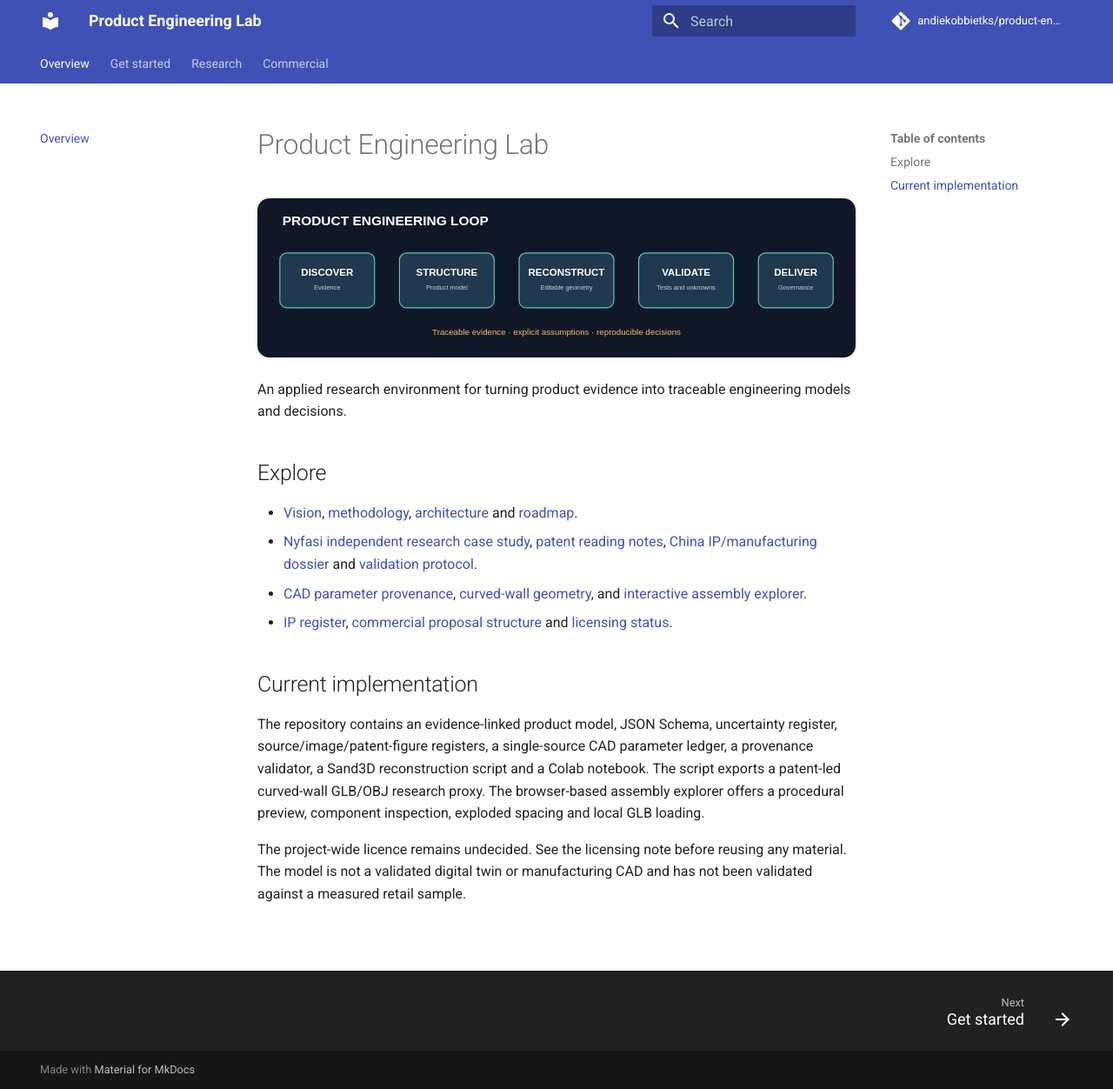
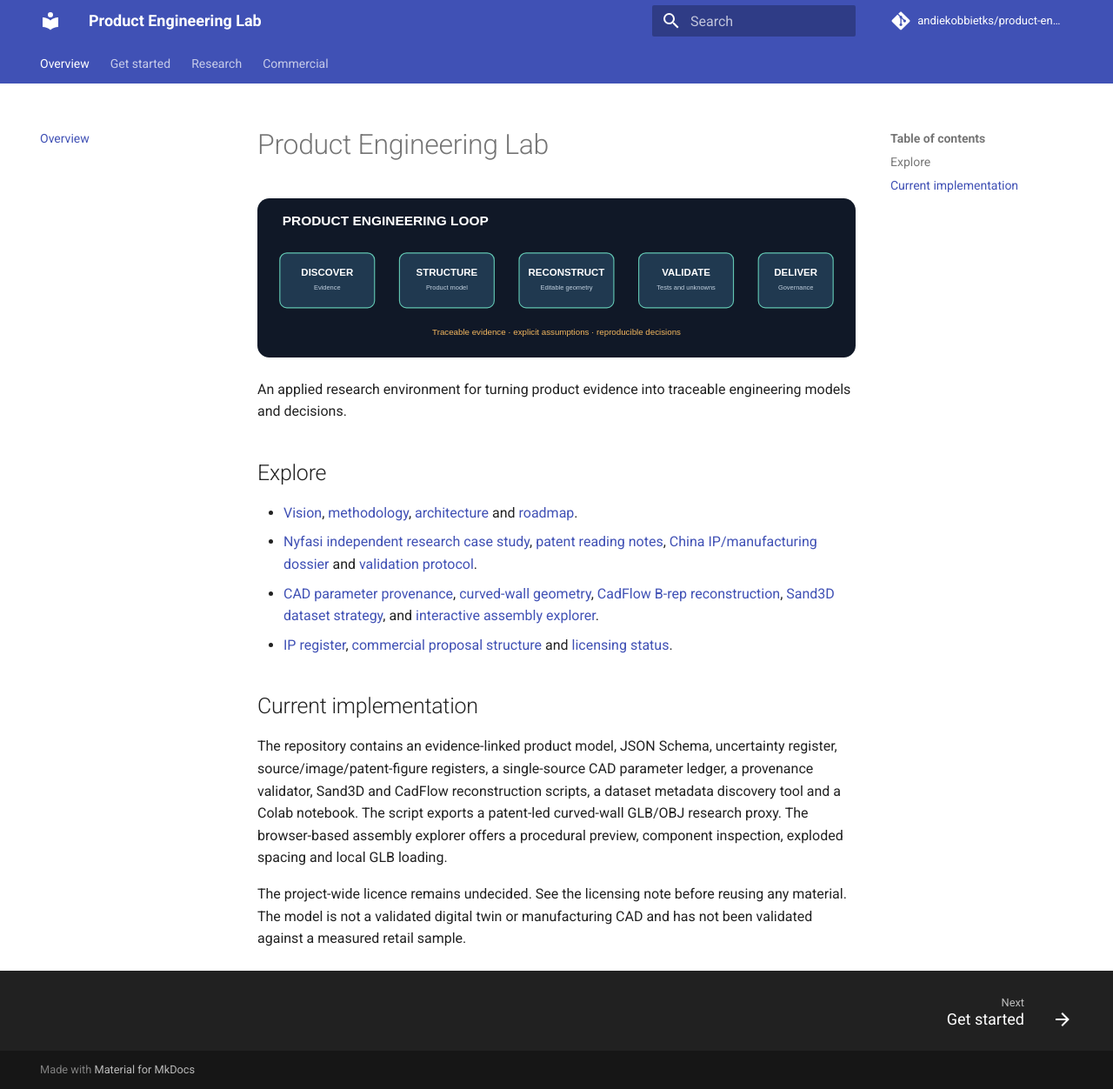
Before and after one commit to andiekobbietks/product-engineering-lab, an MkDocs documentation site: the page built from docs/index.md, in a window 1280 px wide and 1252 px high. Shown: the whole window at 87% size. Built offline with MkDocs 1.6.1 and Material for MkDocs 9.7.7, drawn with Linux system fonts in a browser that asks for light colours; comment, search, counter and statistics services are not loaded.

Commit message:
Update docs landing page for CadFlow and Sand3D

```diff
--- a/docs/index.md
+++ b/docs/index.md
@@ -8,11 +8,11 @@ An applied research environment for turning product evidence into traceable engi
 
 - [Vision](vision.md), [methodology](methodology.md), [architecture](architecture.md) and [roadmap](roadmap.md).
 - [Nyfasi independent research case study](experiments/nyfasi.md), [patent reading notes](experiments/patent-reading-notes.md), [China IP/manufacturing dossier](experiments/nyfasi-china-due-diligence.md) and [validation protocol](experiments/nyfasi-validation.md).
-- [CAD parameter provenance](experiments/cad-parameter-provenance.md), [curved-wall geometry](experiments/curved-wall-geometry.md), and [interactive assembly explorer](experiments/assembly-explorer.md).
+- [CAD parameter provenance](experiments/cad-parameter-provenance.md), [curved-wall geometry](experiments/curved-wall-geometry.md), [CadFlow B-rep reconstruction](experiments/cadflow-reconstruction.md), [Sand3D dataset strategy](experiments/sand3d-dataset-strategy.md), and [interactive assembly explorer](experiments/assembly-explorer.md).
 - [IP register](ip-register.md), [commercial proposal structure](commercial-proposal.md) and [licensing status](licensing.md).
 
 ## Current implementation
 
-The repository contains an evidence-linked product model, JSON Schema, uncertainty register, source/image/patent-figure registers, a single-source CAD parameter ledger, a provenance validator, a Sand3D reconstruction script and a Colab notebook. The script exports a patent-led curved-wall GLB/OBJ research proxy. The browser-based assembly explorer offers a procedural preview, component inspection, exploded spacing and local GLB loading.
+The repository contains an evidence-linked product model, JSON Schema, uncertainty register, source/image/patent-figure registers, a single-source CAD parameter ledger, a provenance validator, Sand3D and CadFlow reconstruction scripts, a dataset metadata discovery tool and a Colab notebook. The script exports a patent-led curved-wall GLB/OBJ research proxy. The browser-based assembly explorer offers a procedural preview, component inspection, exploded spacing and local GLB loading.
 
 The project-wide licence remains undecided. See the licensing note before reusing any material. The model is not a validated digital twin or manufacturing CAD and has not been validated against a measured retail sample.
```
